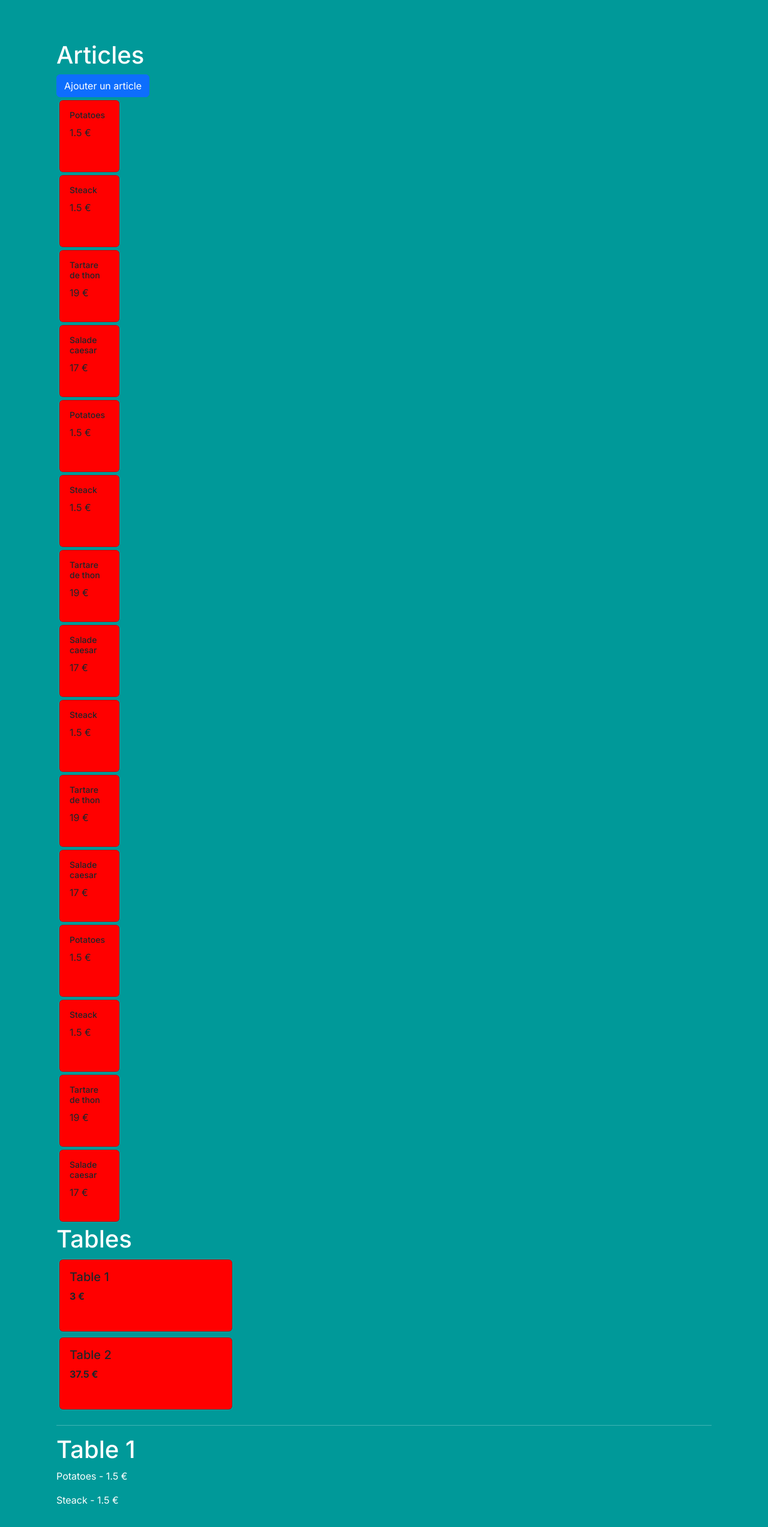
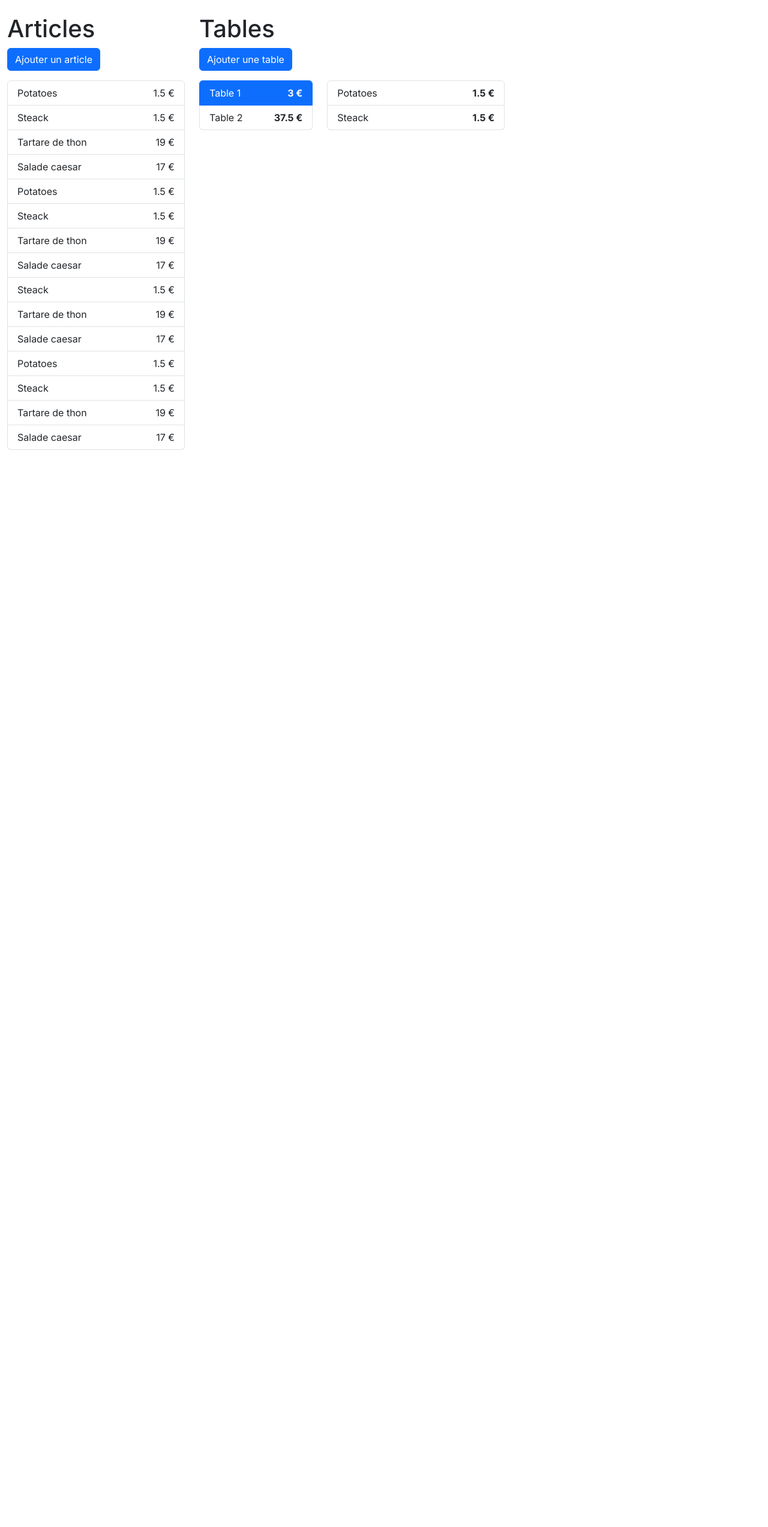
Before and after one commit to jeanpierreDuman/nextjs, a Next.js app: page / in a window 1280 px wide. Shown: the top 2546 px of the page at 60% size. After the commit the page ends 800 px from the top, so only its background shows below. Built offline with nearby package versions, Linux system fonts and the light colour scheme.

Commit message:
rename board + review front board

```diff
--- a/app/Outside.tsx
+++ b/app/Board.tsx
@@ -1,7 +1,6 @@
 import ModalAddArticle from "./ModalAddArticle";
-import Card from "react-bootstrap/Card";
 import { useState } from "react";
-import { Button, Col, Container, Row } from "react-bootstrap";
+import { Col, Row, ListGroup, ListGroupItem, Button } from "react-bootstrap";
 
 export default function Outside() {
   const [articles, setArticles] = useState([
@@ -66,67 +65,65 @@ export default function Outside() {
   };
 
   return (
-    <Container className="mt-5">
+    <div className="mt-4">
       <Row>
-        <>
+        <Col md={3}>
           <h1>Articles</h1>
           <ModalAddArticle setArticles={setArticles} articles={articles} />
-          <div>
+          <div className="mt-3">
+            <ListGroup>
               {articles.map((article, index) => (
-              <Card
+                <ListGroupItem
                   key={index}
-                style={{
-                  width: 100,
-                  height: 95,
-                  margin: 5,
-                }}
                   onClick={() => addArticleToTable(index)}
                 >
-                <Card.Body>
-                  <Card.Title style={{ fontSize: 14 }}>
-                    {article.name}
-                  </Card.Title>
-                  <Card.Text>{article.pUnit} €</Card.Text>
-                </Card.Body>
-              </Card>
+                  <span>{article.name}</span>
+                  <span className="float-right">{article.pUnit} €</span>
+                </ListGroupItem>
               ))}
-          </div>
-        </>
-        <Col>
-          <h1>Tables</h1>
-          <div>
-            {tables.map((table, index) => (
-              <div key={index} onClick={() => setIndexOfSelectTable(index)}>
-                <Card
-                  style={{
-                    width: "18rem",
-                    marginTop: 10,
-                    marginBottom: 10,
-                  }}
-                >
-                  <Card.Body>
-                    <Card.Title>Table {table.num}</Card.Title>
-                    <Card.Text>
-                      <strong>{sumOfTable(table)} €</strong>
-                    </Card.Text>
-                  </Card.Body>
-                </Card>
-              </div>
-            ))}
+            </ListGroup>
           </div>
         </Col>
-      </Row>
-      <hr />
-      <Row>
-        <Col>
-          <h1>Table {tables[indexOfSelectTable].num}</h1>
+        <Col md={2}>
+          <h1>Tables</h1>
+          <Button variant="primary">Ajouter une table</Button>
+          <div className="mt-3">
+            <ListGroup>
+              {tables.map((table, index) => (
+                <ListGroupItem
+                  key={index}
+                  onClick={() => setIndexOfSelectTable(index)}
+                  className={
+                    index == tables[indexOfSelectTable].num - 1 ? "active" : ""
+                  }
+                >
+                  <span>Table {table.num}</span>
+                  <span className="float-right">
+                    <strong>{sumOfTable(table)} €</strong>
+                  </span>
+                </ListGroupItem>
+              ))}
+            </ListGroup>
+          </div>
+        </Col>
+        <Col md={3}>
+          <div className="align-element-board">
+            <ListGroup>
               {tables[indexOfSelectTable].articles.map((article, index) => (
-            <p key={index}>
-              {article.name} - {article.pUnit} €
-            </p>
+                <ListGroupItem key={index}>
+                  <span>{article.name}</span>
+                  <span className="float-right">
+                    <strong>{article.pUnit} €</strong>
+                  </span>
+                </ListGroupItem>
               ))}
+            </ListGroup>
+          </div>
+        </Col>
+        <Col md={3}>
+          <div className="align-element-board"></div>
         </Col>
       </Row>
-    </Container>
+    </div>
   );
 }
--- a/app/index.css
+++ b/app/index.css
@@ -1,9 +1,12 @@
-.card {
-  background: red;
-  min-height: 120px;
-  margin: 5px;
+.list-group-item:hover:not(.active) {
+  cursor: pointer;
+  background-color: rgb(227, 227, 227);
 }
 
-.card > body {
-  padding: 0;
+.align-element-board {
+  margin-top: 110px;
 }
+
+.float-right {
+  float: right;
+}
--- a/app/page.tsx
+++ b/app/page.tsx
@@ -1,20 +1,15 @@
 "use client";
 
-import { Col, Container, Row } from "react-bootstrap";
-import Card from "react-bootstrap/Card";
+import { Container, Row } from "react-bootstrap";
 import "./index.css";
-import Outside from "./Outside";
+import Board from "./Board";
 
 export default function Default() {
   return (
     <div>
       <Container fluid>
-        <Row style={{ background: "#009999", color: "white" }}>
-          <Col style={{ padding: 20 }}>
-            <Container>
-              <Outside />
-            </Container>
-          </Col>
+        <Row>
+          <Board />
         </Row>
       </Container>
     </div>
```
Lines whose indentation alone changed are shown as unchanged.
